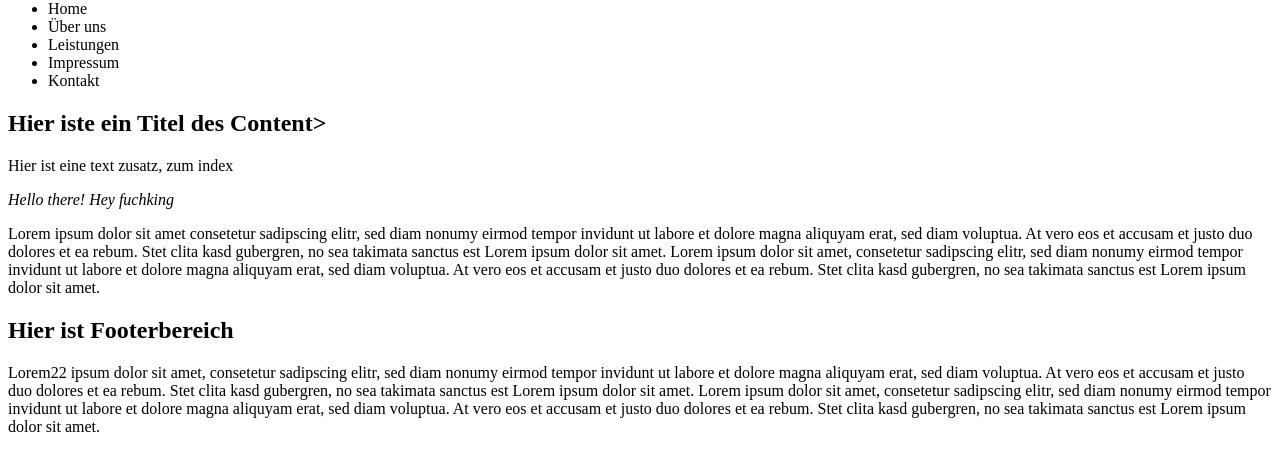
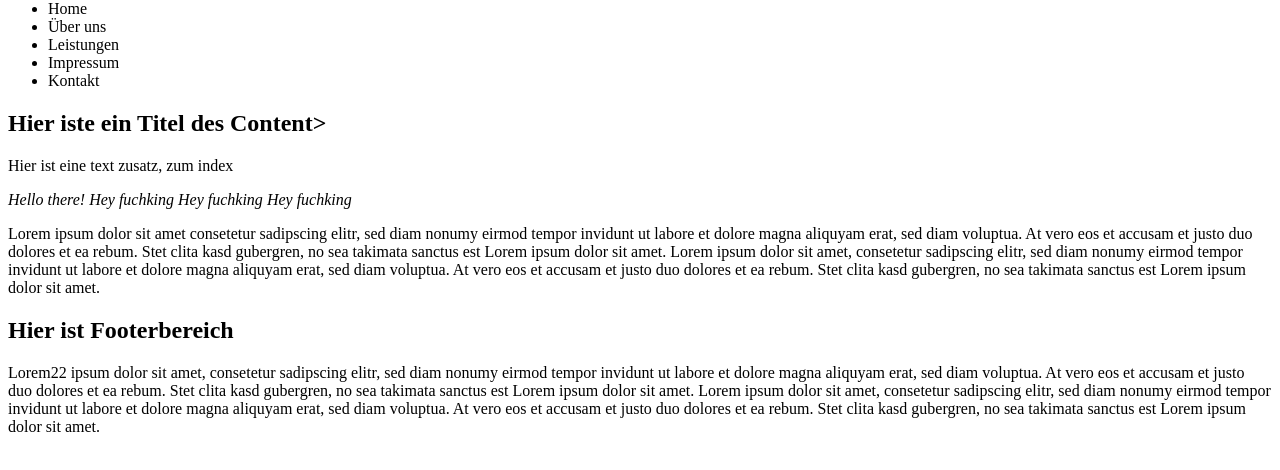
Before and after one commit to konstik/HTML, a plain HTML site: page test.html in a window 1280 px wide. Shown: the part 66-536 px from the top of the page. Drawn offline with Linux system fonts and the light colour scheme.

Commit message:
servus 2

```diff
--- a/test.html
+++ b/test.html
@@ -20,6 +20,8 @@
 					<i>Hello there!</i>
 
 					<i>Hey fuchking </i>
+					<i>Hey fuchking </i>
+					<i>Hey fuchking </i>
 
 					<p>Lorem ipsum dolor sit amet consetetur sadipscing elitr, sed diam nonumy eirmod tempor invidunt ut labore et dolore magna aliquyam erat, sed diam voluptua. At vero eos et accusam et justo duo dolores et ea rebum. Stet clita kasd gubergren, no sea takimata sanctus est Lorem ipsum dolor sit amet. Lorem ipsum dolor sit amet, consetetur sadipscing elitr, sed diam nonumy eirmod tempor invidunt ut labore et dolore magna aliquyam erat, sed diam voluptua. At vero eos et accusam et justo duo dolores et ea rebum. Stet clita kasd gubergren, no sea takimata sanctus est Lorem ipsum dolor sit amet.</p>
 		        <div>
```
